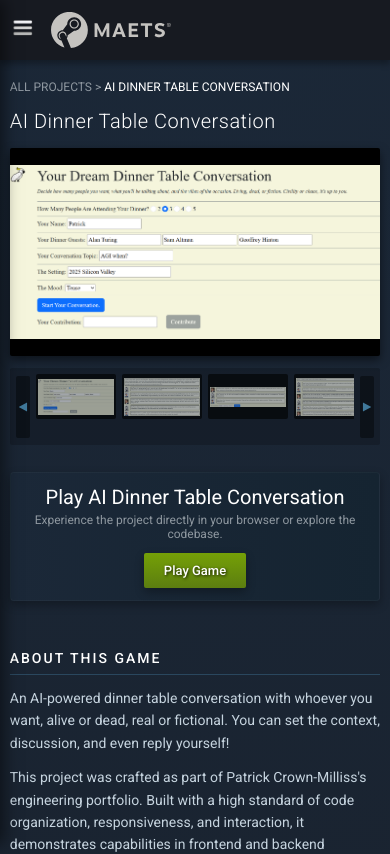
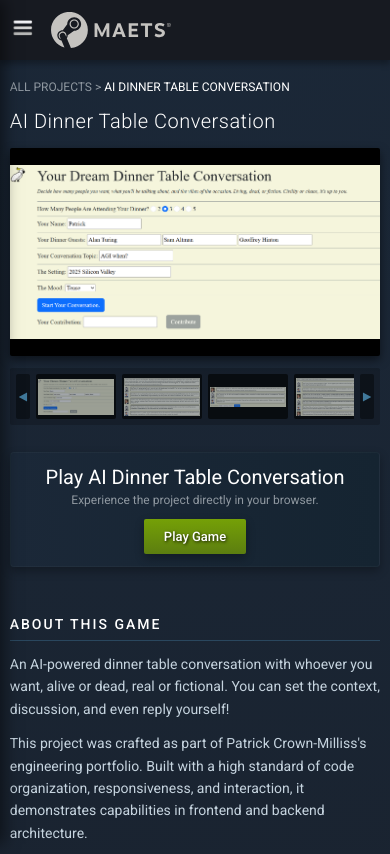
Before and after one commit to PatrickCM21/steam-style-portfolio-website, a React (Vite) app: page /store/1 in a window 390 px wide. Shown: the top 854 px of the page. Built offline with nearby package versions, Linux system fonts and the light colour scheme.

Commit message:
Fix mobile carousel layout, align slider height, and add scroll-to-top routing

```diff
--- a/src/components/Footer.jsx
+++ b/src/components/Footer.jsx
@@ -9,7 +9,7 @@
                     <img src="/logo.svg" className="footer-logo" alt="Steam Logo" />
                     <div className="footer-text">
                         <p>© Patrick Crown-Milliss. All rights reserved. All trademarks are property of their respective owners in Australia and other countries.
-                        Rest easy knowing this site does not mine or collect any of your spatial data. :)</p>
+                            Rest easy knowing this site does not mine or collect any of your spatial data. :)</p>
                     </div>
                 </div>
                 <div className="footer-divider"></div>
@@ -18,13 +18,9 @@
                     <span>|</span>
                     <Link to="/store/wishlist">Wishlist</Link>
                     <span>|</span>
-                    <Link to="/community">Community</Link>
-                    <span>|</span>
                     <Link to="/profile">Profile</Link>
                     <span>|</span>
                     <a href="https://www.linkedin.com/in/patrick-crown-milliss-34537a191/" target="_blank" rel="noopener noreferrer">LinkedIn</a>
-                    <span>|</span>
-                    <a href="mailto:patrickcrownmilliss@gmail.com">Email</a>
                 </div>
             </div>
         </footer>
--- a/src/components/GameDisplay/GameDisplay.css
+++ b/src/components/GameDisplay/GameDisplay.css
@@ -80,7 +80,7 @@
     flex-grow: 1;
     scrollbar-width: none;
     -ms-overflow-style: none;
-    height: 65px;
+    height: 62px;
 }
 
 .game-display-image-slider::-webkit-scrollbar {
@@ -525,8 +525,15 @@
     .sys-req-grid {
         grid-template-columns: 1fr;
     }
+    .game-display-image-slider {
+        height: 45px;
+    }
     .thumb-btn {
         flex: 0 0 80px;
         height: 45px;
+        background-color: #000000;
+    }
+    .scroll-btn {
+        height: 45px;
     }
 }
--- a/src/components/GameDisplay/GameDisplay.jsx
+++ b/src/components/GameDisplay/GameDisplay.jsx
@@ -158,7 +158,7 @@
                     <div className="game-play-block">
                         <div className="play-block-left">
                             <h2>Play {game.name}</h2>
-                            <p>Experience the project directly in your browser or explore the codebase.</p>
+                            <p>Experience the project directly in your browser.</p>
                         </div>
                         <div className="play-block-right">
                             {game.link ? (
--- a/src/components/Header.css
+++ b/src/components/Header.css
@@ -1,7 +1,8 @@
 /* Header Top Bar styled like Steam */
 .header-top-bar {
     background-color: #171a21;
-    height: 44px; /* Increased from 30px to fit larger button */
+    height: 44px;
+    /* Increased from 30px to fit larger button */
     width: 100%;
     box-sizing: border-box;
     display: flex;
@@ -31,12 +32,14 @@
     color: #ffffff !important;
     text-decoration: none;
     font-weight: bold;
-    padding: 6px 16px; /* Larger padding */
+    padding: 6px 16px;
+    /* Larger padding */
     border-radius: 2px;
-    font-size: 12px; /* Bigger font-size */
+    font-size: 12px;
+    /* Bigger font-size */
     line-height: 16px;
     transition: background-color 0.2s, transform 0.1s;
-    box-shadow: 0 2px 5px rgba(0,0,0,0.3);
+    box-shadow: 0 2px 5px rgba(0, 0, 0, 0.3);
 }
 
 .install-resume-btn:hover {
@@ -45,7 +48,8 @@
 }
 
 .install-icon {
-    width: 13px; /* Bigger icon */
+    width: 13px;
+    /* Bigger icon */
     height: 13px;
     filter: brightness(0) invert(1);
 }
@@ -60,7 +64,7 @@
     display: flex;
     justify-content: center;
     align-items: center;
-    box-shadow: 0 4px 6px rgba(0,0,0,0.3);
+    box-shadow: 0 4px 6px rgba(0, 0, 0, 0.3);
 }
 
 .header-nav-container {
@@ -86,7 +90,7 @@
     flex-grow: 1;
 }
 
-nav > ul {
+nav>ul {
     list-style-type: none;
     font-weight: 500;
     display: flex;
@@ -96,7 +100,7 @@
     padding: 0;
 }
 
-ul > li {
+ul>li {
     position: relative;
 }
 
@@ -119,11 +123,11 @@
 }
 
 /* Make sure dropdown underlines only display when selected */
-.dropdown a > hr {
+.dropdown a>hr {
     display: none;
 }
 
-.dropdown a.selected > hr {
+.dropdown a.selected>hr {
     display: block;
     position: absolute;
     bottom: -4px;
@@ -144,7 +148,7 @@
     font-size: 12px;
     font-weight: 400;
     opacity: 0;
-    box-shadow: 2px 2px 10px rgba(0,0,0,0.6);
+    box-shadow: 2px 2px 10px rgba(0, 0, 0, 0.6);
     top: 100%;
     left: 0;
     border-radius: 2px;
@@ -201,7 +205,7 @@
     display: none;
 }
 
-.sidebar-btn > img {
+.sidebar-btn>img {
     width: 26px;
     height: auto;
 }
@@ -221,7 +225,7 @@
     box-shadow: 4px 0 15px rgba(0, 0, 0, 0.5);
 }
 
-#sidebar-profile > a {
+#sidebar-profile>a {
     display: flex;
     align-items: center;
     gap: 12px;
@@ -232,20 +236,20 @@
     border-bottom: 1px solid #2a475e;
 }
 
-#sidebar-profile > a > img {
+#sidebar-profile>a>img {
     width: 40px;
     height: 40px;
     border: 2px solid var(--steam-light-blue);
     object-fit: cover;
 }
 
-#sidebar-profile > a > p {
+#sidebar-profile>a>p {
     font-weight: 500;
     font-size: 16px;
     margin: 0;
 }
 
-.sidebar > a {
+.sidebar>a {
     color: #9dadb9;
     padding: 16px 20px;
     text-decoration: none;
@@ -255,7 +259,8 @@
     font-weight: 500;
 }
 
-.sidebar > a:hover, .sidebar > a.side-selected {
+.sidebar>a:hover,
+.sidebar>a.side-selected {
     color: #ffffff;
     background-color: rgba(255, 255, 255, 0.05);
 }
@@ -278,7 +283,8 @@
     background-color: #171a21;
     color: #8f98a0;
     padding-block: 30px;
-    margin-top: auto; /* Pushed to bottom of the viewport when content is short */
+    margin-top: auto;
+    /* Pushed to bottom of the viewport when content is short */
     width: 100%;
     display: flex;
     justify-content: center;
@@ -332,6 +338,7 @@
     display: flex;
     gap: 12px;
     flex-wrap: wrap;
+    justify-content: center;
     color: #61686d;
 }
 
@@ -350,23 +357,29 @@
         display: block;
         margin-right: 15px;
     }
+
     nav {
         display: none;
     }
+
     .header-profile-link {
         display: none;
     }
+
     .header-top-bar {
         display: none;
     }
+
     header {
         height: 60px;
     }
+
     .footer-main-row {
         flex-direction: column;
         align-items: flex-start;
         gap: 10px;
     }
+
     .footer-logo {
         height: 30px;
     }
@@ -376,12 +389,15 @@
     .header-nav-container {
         max-width: 95%;
     }
+
     .footer-content {
         max-width: 95%;
     }
+
     footer {
         padding-block: 20px;
     }
+
     .footer-main-row {
         gap: 8px;
     }
--- a/src/components/Store.jsx
+++ b/src/components/Store.jsx
@@ -58,6 +58,12 @@
     }, [])
 
     const mobileMode = windowSize.width < 800 ? true : false
+
+    useEffect(() => {
+        if (emblaApi) {
+            emblaApi.reInit()
+        }
+    }, [emblaApi, mobileMode])
 
     function getReviewLabel(gameId) {
         const rating = starsByGame[gameId];
--- a/src/layouts/Layout.jsx
+++ b/src/layouts/Layout.jsx
@@ -1,11 +1,15 @@
-import React from 'react'
-import { Outlet } from 'react-router'
+import React, { useEffect } from 'react'
+import { Outlet, useLocation } from 'react-router'
 import Header from '../components/Header'
 import Footer from '../components/Footer'
 import '../components/Header.css'
 
 export default function Layout() {
+    const { pathname } = useLocation()
 
+    useEffect(() => {
+        window.scrollTo(0, 0)
+    }, [pathname])
 
     return (
         <>
```
